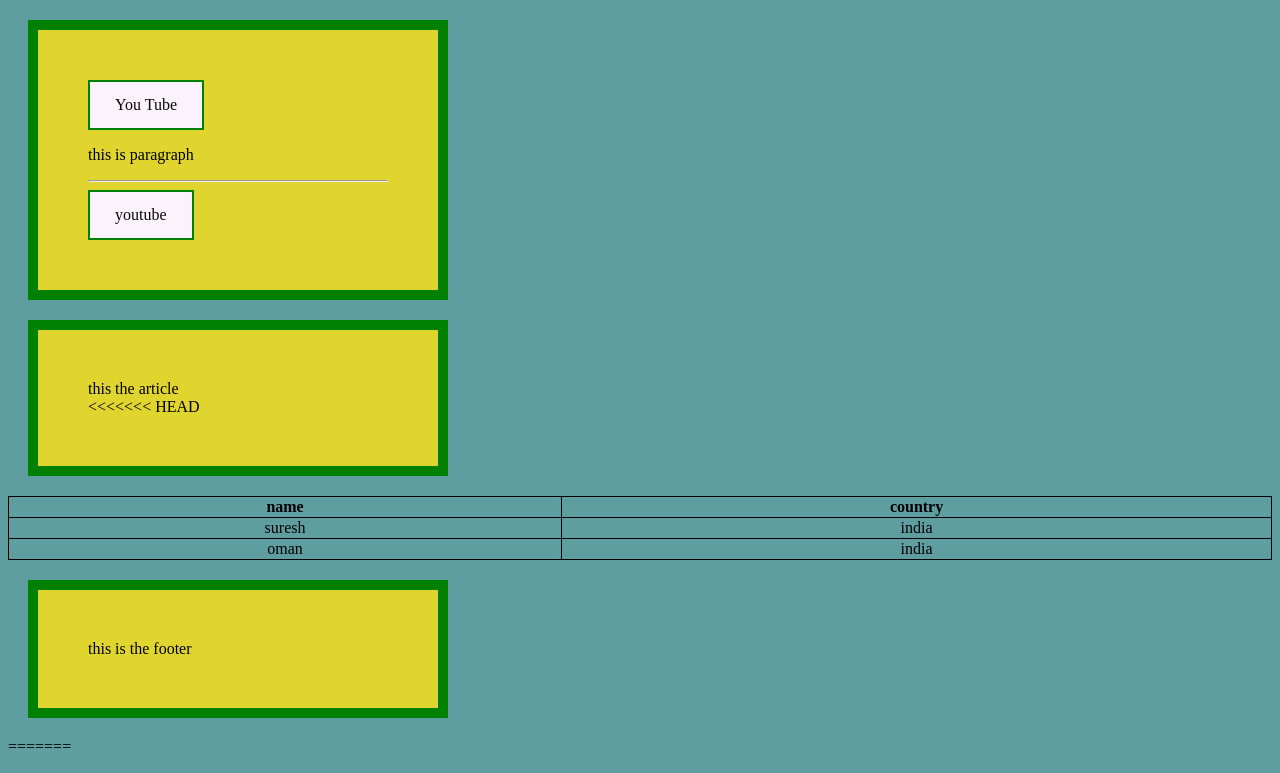
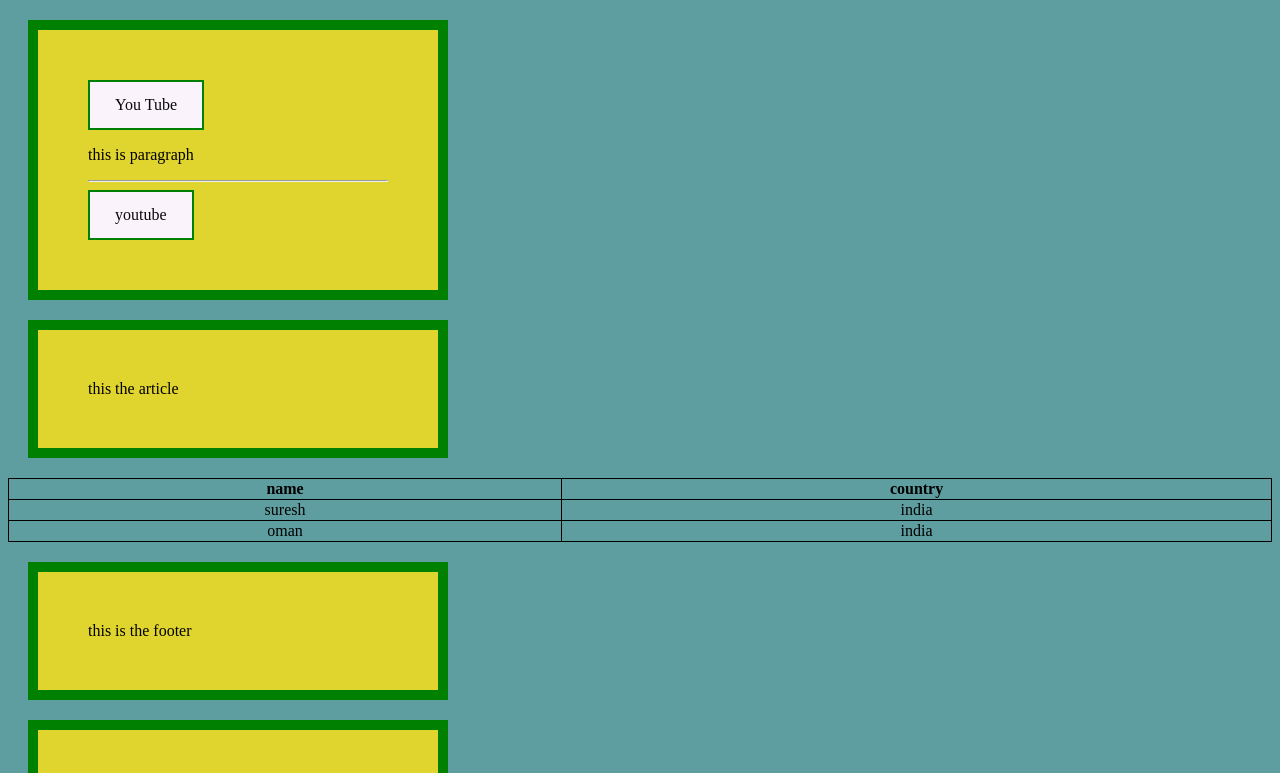
Before and after one commit to Okiitr/UI, a plain HTML site: page home.html in a window 1280 px wide. Shown: the top 773 px of the page. Drawn offline with Linux system fonts and the light colour scheme.

Commit message:
modified

```diff
--- a/home.html
+++ b/home.html
@@ -60,7 +60,6 @@
     <section>
         <title>the article</title>
         <article>this the article</article>
-<<<<<<< HEAD
     </section>
     <table border=1 align="center">
         <th>name</th>
@@ -76,7 +75,6 @@
     </table>
 
     <footer background-color:"red">this is the footer </footer>
-=======
     </section>
 
     <div style="overflow-x: auto;">    <!-- making table responsive -->
@@ -95,6 +93,5 @@
     </div>
 
     <footer style="width:80% ;">this is the footer </footer>
->>>>>>> 1e1424e3e50a0f2d41d870590149984b68d5f2fa
 
 </body>
```
